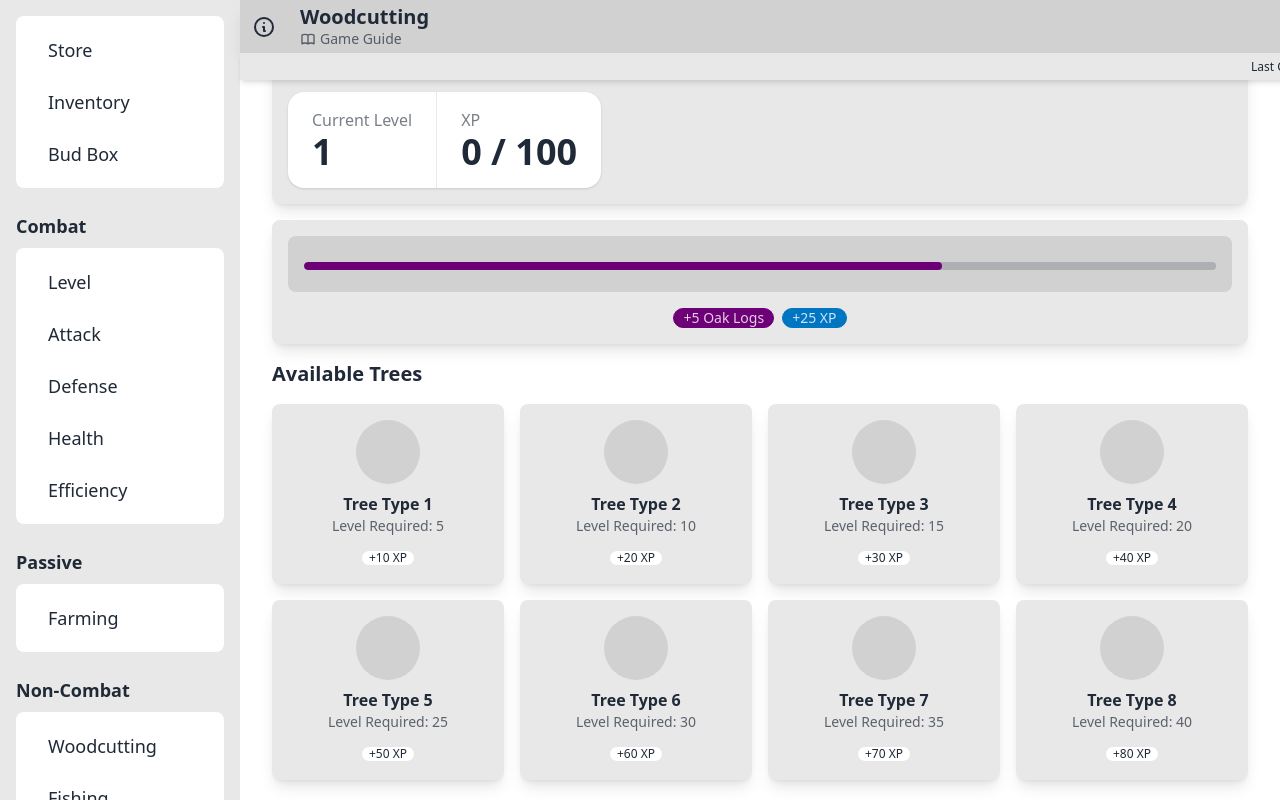
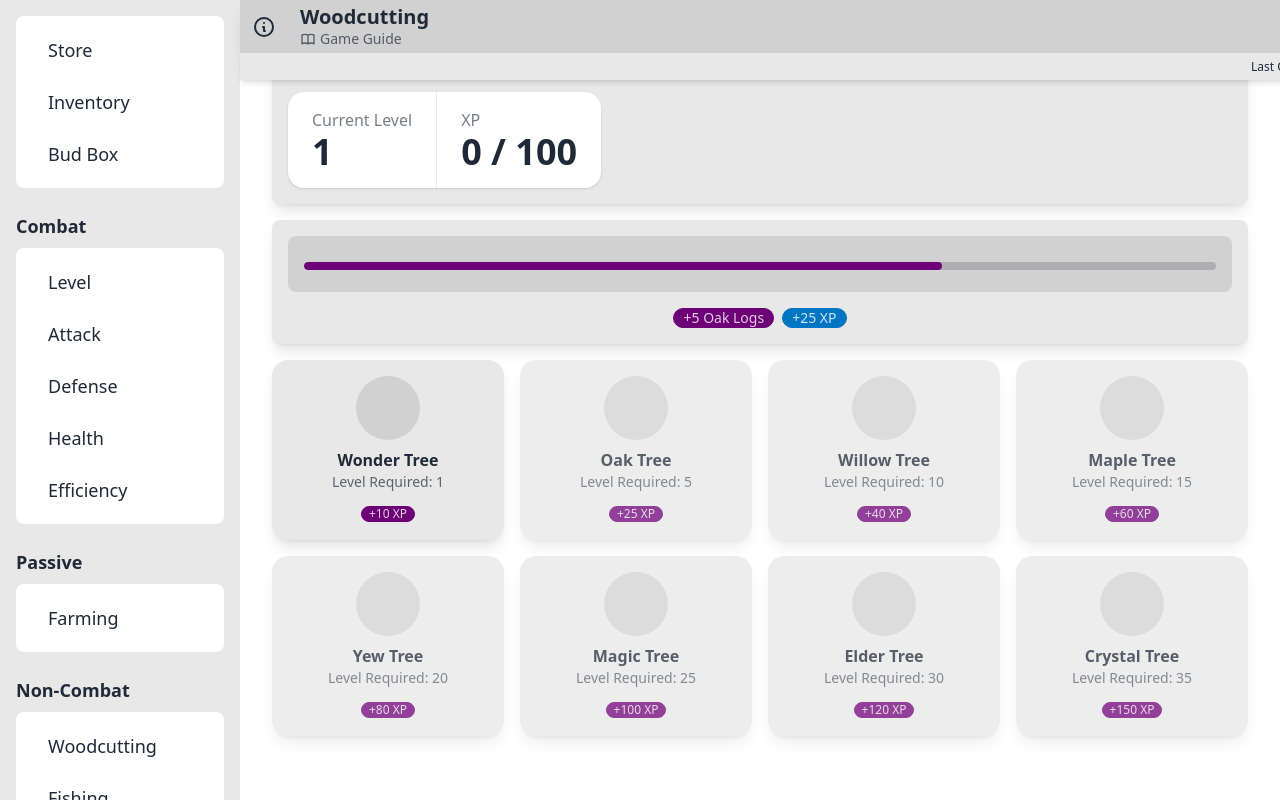
Before and after one commit to silveralcid/idle-buds, a React (Vite) app in the folder idle-buds/: page / in a window 1280 px wide. Built offline with nearby package versions, Linux system fonts and the light colour scheme.

Commit message:
feat: abstracted gathering node card to its own component

```diff
--- a/idle-buds/src/components/Activities/Gathering/GatheringNodeCard.tsx
+++ b/idle-buds/src/components/Activities/Gathering/GatheringNodeCard.tsx
@@ -0,0 +1,63 @@
+import { FC } from 'react';
+
+interface GatheringNodeCardProps {
+    name: string;
+    levelRequired: number;
+    xpReward: number;
+    iconUrl?: string;
+    isLocked?: boolean;
+    onClick?: () => void;
+}
+
+const GatheringNodeCard: FC<GatheringNodeCardProps> = ({
+    name,
+    levelRequired,
+    xpReward,
+    iconUrl,
+    isLocked = false,
+    onClick
+}) => {
+    return (
+        <div
+            className={`
+                card bg-base-200 shadow-lg hover:shadow-xl transition-shadow cursor-pointer
+                ${isLocked ? 'opacity-75' : ''}
+            `}
+            onClick={!isLocked ? onClick : undefined}
+        >
+            <div className="card-body p-4">
+                <div className="flex flex-col items-center">
+                    {/* Icon */}
+                    <div className="w-16 h-16 bg-base-300 rounded-full mb-2 flex items-center justify-center">
+                        {iconUrl ? (
+                            <img
+                                src={iconUrl}
+                                alt={name}
+                                className="w-12 h-12 object-contain"
+                            />
+                        ) : (
+                            <div className="w-12 h-12" /> // Placeholder
+                        )}
+                    </div>
+
+                    {/* Name */}
+                    <h3 className="font-semibold text-center">{name}</h3>
+
+                    {/* Level Requirement */}
+                    <p className="text-sm text-base-content/70">
+                        Level Required: {levelRequired}
+                    </p>
+
+                    {/* XP Reward */}
+                    <div className="mt-2">
+                        <span className="badge badge-sm badge-primary">
+                            +{xpReward} XP
+                        </span>
+                    </div>
+                </div>
+            </div>
+        </div>
+    );
+};
+
+export default GatheringNodeCard;
--- a/idle-buds/src/components/Activities/Gathering/Woodcutting/WoodcuttingActivityPage.tsx
+++ b/idle-buds/src/components/Activities/Gathering/Woodcutting/WoodcuttingActivityPage.tsx
@@ -1,6 +1,8 @@
 import { FC } from 'react';
 import ActivityProgressOverview from '../../ActivityProgressOverview';
 import GatheringSessionProgress from '../GatheringSessionProgress';
+import GatheringNodeCard from '../GatheringNodeCard';
+
 interface WoodcuttingActivityPageProps {
     // Add props as needed
 }
@@ -11,6 +13,23 @@ const WoodcuttingActivityPage: FC<WoodcuttingActivityPageProps> = () => {
         { amount: 5, item: 'Oak Logs', type: 'item' as const },
         { amount: 25, item: 'XP', type: 'xp' as const }
     ];
+
+    // Mock data for trees
+    const trees = [
+        { id: 1, name: 'Wonder Tree', levelRequired: 1, xpReward: 10 },
+        { id: 2, name: 'Oak Tree', levelRequired: 5, xpReward: 25 },
+        { id: 3, name: 'Willow Tree', levelRequired: 10, xpReward: 40 },
+        { id: 4, name: 'Maple Tree', levelRequired: 15, xpReward: 60 },
+        { id: 5, name: 'Yew Tree', levelRequired: 20, xpReward: 80 },
+        { id: 6, name: 'Magic Tree', levelRequired: 25, xpReward: 100 },
+        { id: 7, name: 'Elder Tree', levelRequired: 30, xpReward: 120 },
+        { id: 8, name: 'Crystal Tree', levelRequired: 35, xpReward: 150 }
+    ];
+
+    const handleTreeSelect = (treeId: number) => {
+        console.log(`Selected tree: ${treeId}`);
+        // Add your tree selection logic here
+    };
 
     return (
         <div className="flex flex-col w-full gap-4 p-4">
@@ -33,25 +52,16 @@ const WoodcuttingActivityPage: FC<WoodcuttingActivityPageProps> = () => {
 
             {/* Row 3: Available Trees Grid */}
             <div className="w-full">
-                <h2 className="text-xl font-bold mb-4">Available Trees</h2>
                 <div className="grid grid-cols-2 md:grid-cols-3 lg:grid-cols-4 gap-4">
-                    {/* Tree Cards */}
-                    {[1, 2, 3, 4, 5, 6, 7, 8].map((index) => (
-                        <div
-                            key={index}
-                            className="bg-base-200 rounded-lg p-4 shadow-lg hover:shadow-xl transition-shadow cursor-pointer"
-                        >
-                            <div className="flex flex-col items-center">
-                                <div className="w-16 h-16 bg-base-300 rounded-full mb-2">
-                                    {/* Tree Icon Placeholder */}
-                                </div>
-                                <h3 className="font-semibold">Tree Type {index}</h3>
-                                <p className="text-sm text-base-content/70">Level Required: {index * 5}</p>
-                                <div className="mt-2">
-                                    <span className="badge badge-sm">+{index * 10} XP</span>
-                                </div>
-                            </div>
-                        </div>
+                    {trees.map((tree) => (
+                        <GatheringNodeCard
+                            key={tree.id}
+                            name={tree.name}
+                            levelRequired={tree.levelRequired}
+                            xpReward={tree.xpReward}
+                            isLocked={tree.levelRequired > 1} // Replace 1 with actual player level
+                            onClick={() => handleTreeSelect(tree.id)}
+                        />
                     ))}
                 </div>
             </div>
```
Also changed, not shown: idle-buds/src/components/Activities/BudActivityProgressOverview.tsx (added), idle-buds/src/components/Activities/TamerActivityProgressOverview.tsx (added).
